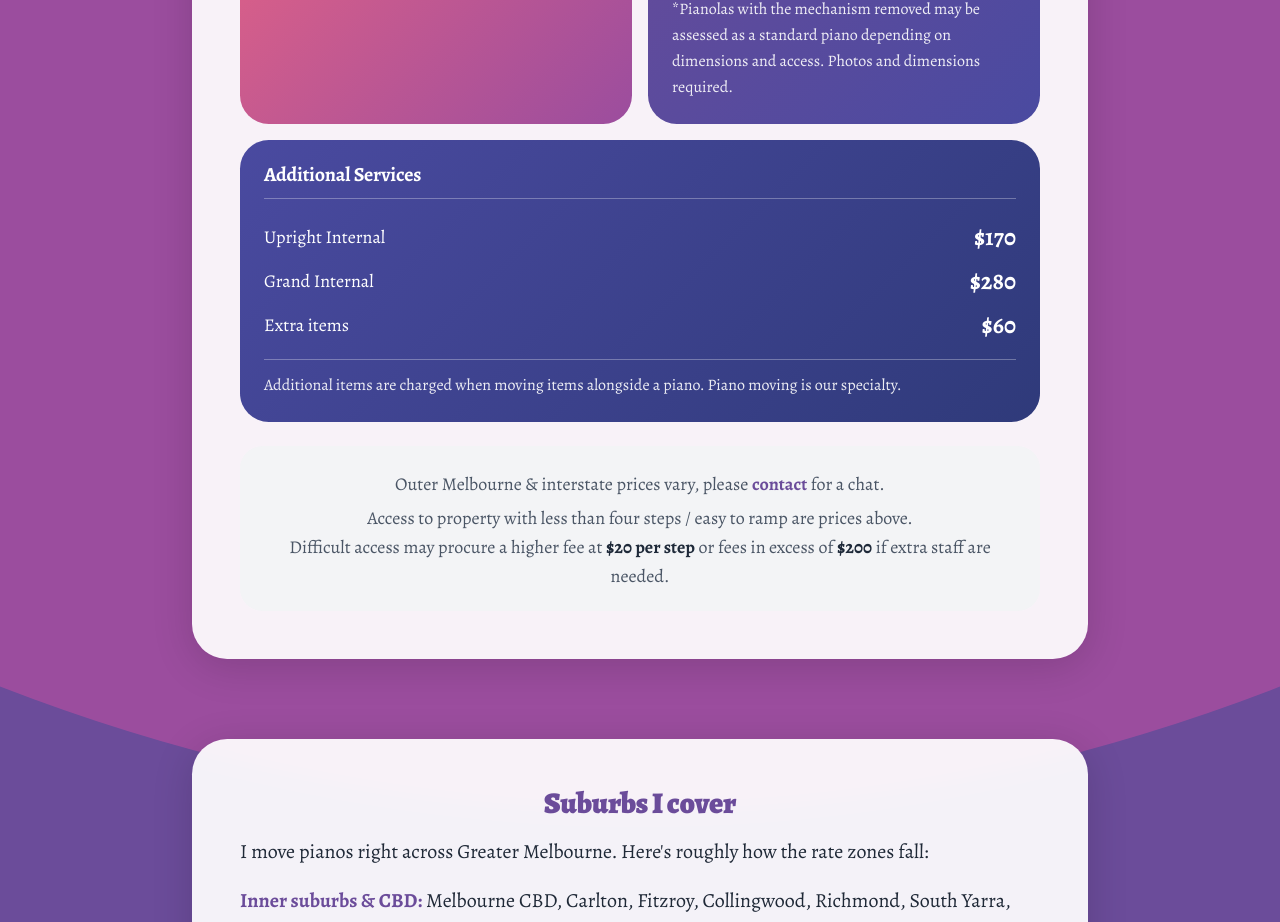
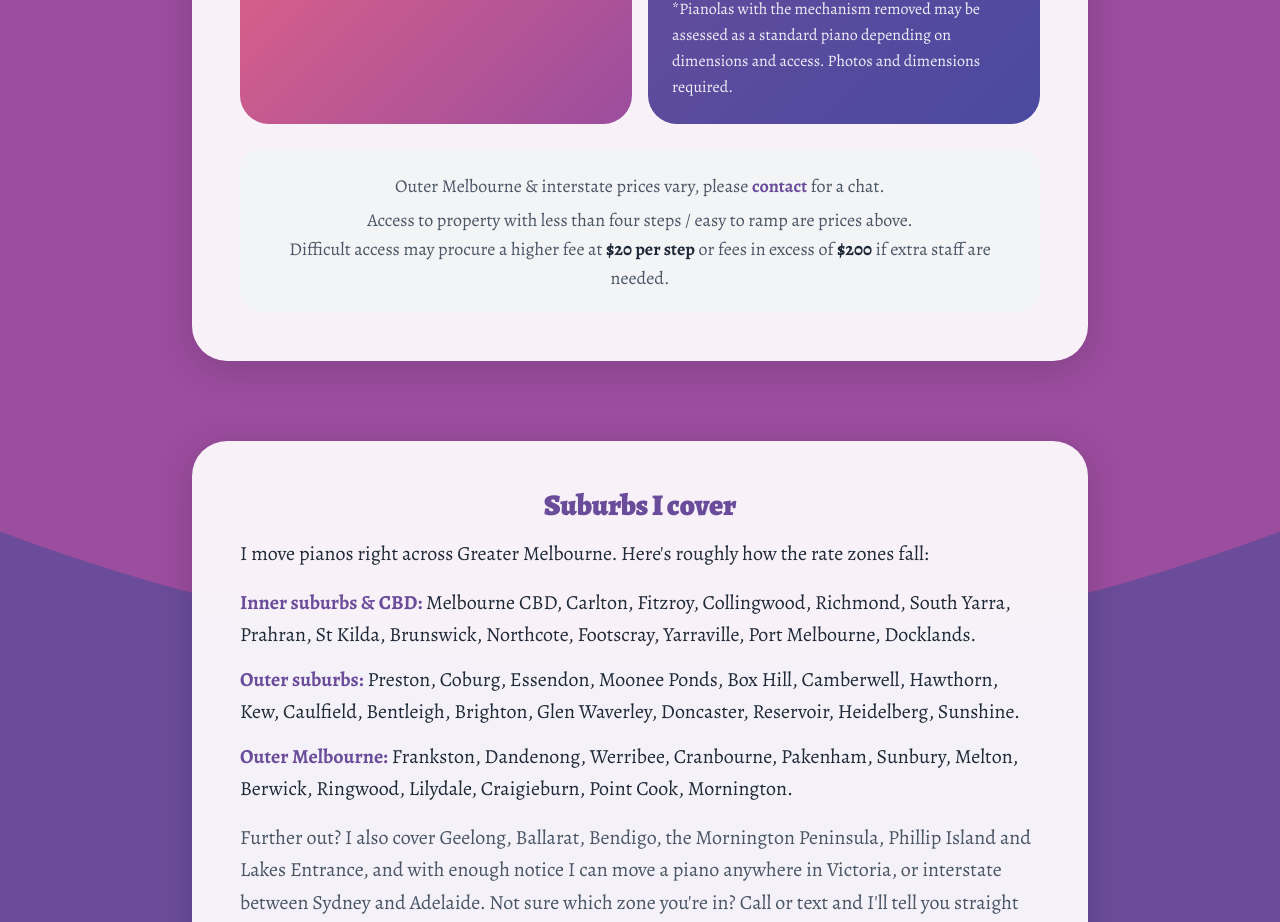
Before and after one commit to j0shinator24/harry-website, a Next.js app: page / in a window 1280 px wide. Shown: the part 4476-5398 px from the top of the page. Built offline with nearby package versions, Linux system fonts and the light colour scheme.

Commit message:
Remove Additional Services from rates (Harry via studio)
Co-Authored-By: Claude Opus 5.5 <noreply@anthropic.com>

```diff
--- a/src/app/page.tsx
+++ b/src/app/page.tsx
@@ -8,7 +8,7 @@ import { ZonesMap } from "@/components/zones-map"
 import { FadeUpReveal } from "@/components/fade-up-reveal"
 import { ReviewsCarousel } from "@/components/reviews-carousel"
 import { InstagramProfile } from "@/components/instagram-profile"
-import { ADDITIONAL_SERVICES, BASE_URL, BUSINESS, RATES, SERVICES, PARTNERS } from "@/lib/constants"
+import { BASE_URL, BUSINESS, RATES, SERVICES, PARTNERS } from "@/lib/constants"
 
 export const metadata: Metadata = {
   title: "Melbourne Piano Movers & Removals | Harry The Piano Mover",
@@ -28,7 +28,6 @@ const outerSub = RATES.find((r) => r.label === "Outer Suburbs")!
 const outerMelb = RATES.find((r) => r.label === "Outer Melbourne")!
 const disposalRate = RATES.find((r) => r.label === "Piano Disposal")!
 const pianolaDisposal = disposalRate.extras?.[0]
-const extraItem = ADDITIONAL_SERVICES.items.find((i) => i.label === "Extra items")!
 
 const FAQ_ITEMS = [
   {
@@ -57,7 +56,7 @@ const FAQ_ITEMS = [
   },
   {
     q: "Do you do anything other than pianos?",
-    a: `Piano moving is my specialty. I can take additional items alongside your piano ($${extraItem.price} per extra item), deliver pianos bought on Marketplace or online, and do gig load-in and load-out for bands (guitars, amps, drums, PA). Call or text and we'll work it out.`,
+    a: `Piano moving is my specialty. I can take additional items alongside your piano, deliver pianos bought on Marketplace or online, and do gig load-in and load-out for bands (guitars, amps, drums, PA). Call or text and we'll work it out.`,
   },
   {
     q: "Do you tune the pianos?",
@@ -475,26 +474,6 @@ export default function HomePage() {
                 )}
               </div>
             ))}
-            {/* Additional Services: Harry's Oct 2026 addition, sits below disposal. */}
-            <div
-              className="rounded-2xl p-4 sm:p-6 text-white sm:col-span-2"
-              style={{
-                background: `linear-gradient(135deg, ${ADDITIONAL_SERVICES.toneFrom}, ${ADDITIONAL_SERVICES.toneTo})`,
-              }}
-            >
-              <h3 className="font-heading font-bold text-lg sm:text-xl mb-3 sm:mb-4 pb-2 sm:pb-3 border-b border-white/30">
-                {ADDITIONAL_SERVICES.label}
-              </h3>
-              {ADDITIONAL_SERVICES.items.map((i) => (
-                <div key={i.label} className="flex justify-between items-center py-1.5">
-                  <span className="text-base sm:text-lg">{i.label}</span>
-                  <span className="font-heading font-bold text-xl sm:text-2xl">${i.price}</span>
-                </div>
-              ))}
-              <p className="mt-3 pt-3 border-t border-white/30 text-sm sm:text-base leading-relaxed text-white/90">
-                {ADDITIONAL_SERVICES.note}
-              </p>
-            </div>
           </div>
           <div className="text-center text-base sm:text-lg text-gray-600 bg-gray-100 rounded-xl p-4 sm:p-5 leading-relaxed">
             Outer Melbourne &amp; interstate prices vary, please{" "}
--- a/src/lib/constants.ts
+++ b/src/lib/constants.ts
@@ -43,19 +43,6 @@ export const RATES: readonly RateZone[] = [
     note: "*Pianolas with the mechanism removed may be assessed as a standard piano depending on dimensions and access. Photos and dimensions required.",
   },
 ] as const
-
-// "Additional Services" card, shown below the disposal rates.
-export const ADDITIONAL_SERVICES = {
-  label: "Additional Services",
-  toneFrom: "#4A4AA0",
-  toneTo: "#2F3A7A",
-  items: [
-    { label: "Upright Internal", price: 170 },
-    { label: "Grand Internal", price: 280 },
-    { label: "Extra items", price: 60 },
-  ],
-  note: "Additional items are charged when moving items alongside a piano. Piano moving is our specialty.",
-} as const
 
 export type Service = {
   title: string
```
Also changed, not shown: public/llms.txt.
